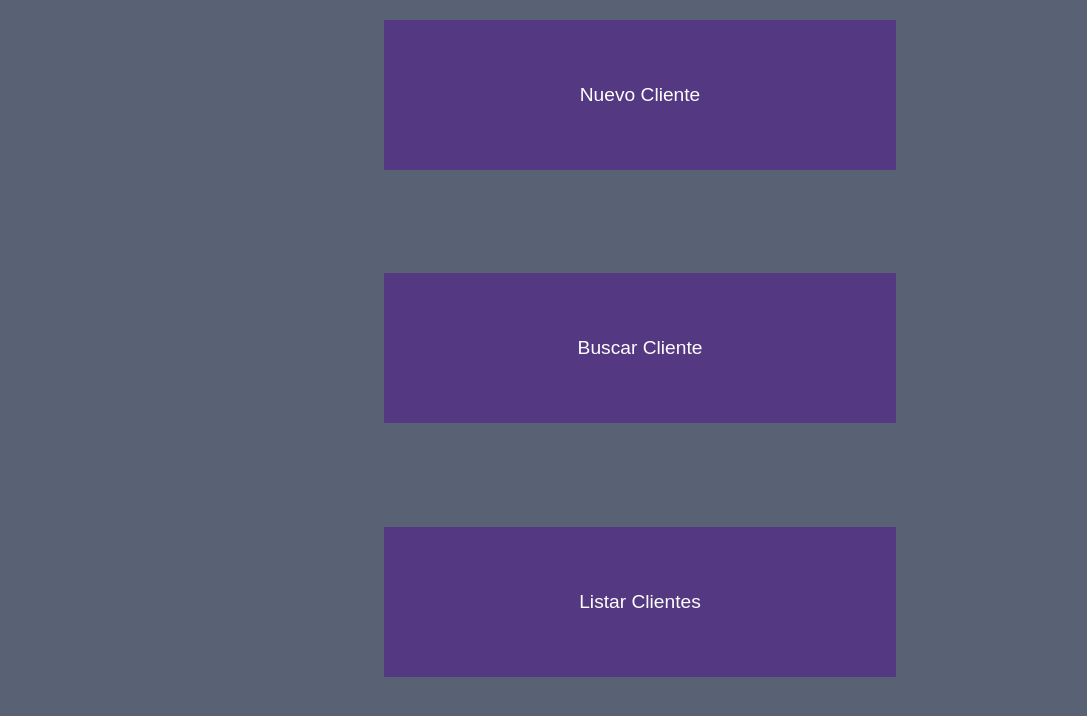
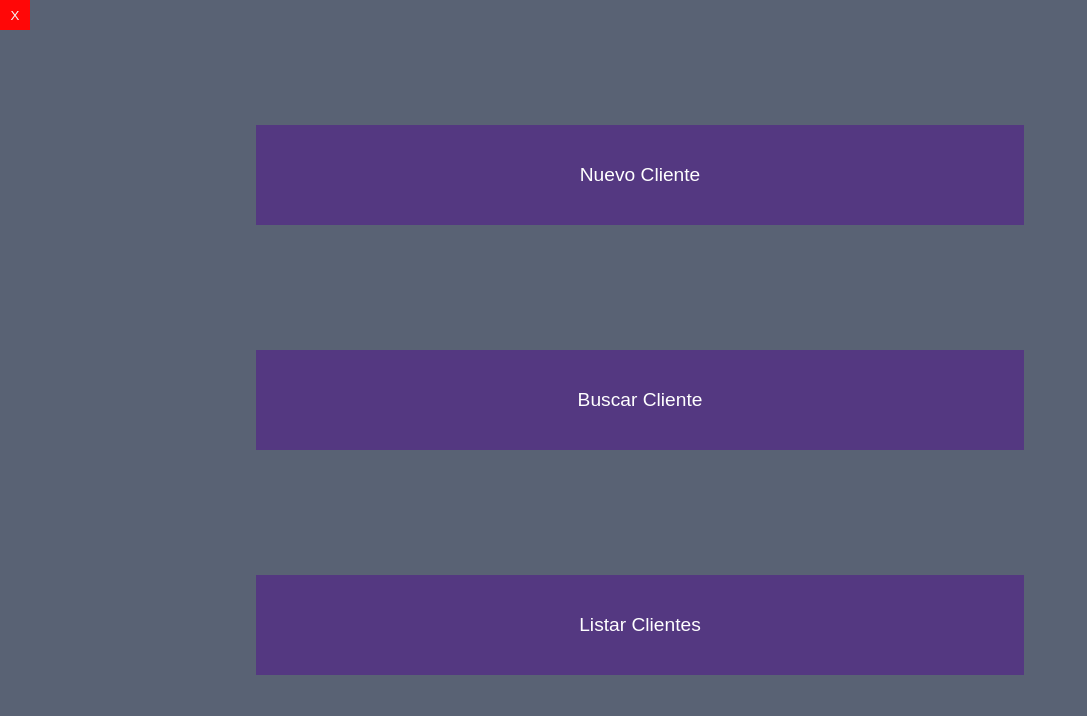
Before and after one commit to Francrodi/ClientManager, an Electron app: page src/sidebar.html in a window 1280 px wide. Shown: the whole page, without its empty margins (0-1087 px from the left). Drawn offline with Linux system fonts and the light colour scheme.

Commit message:
ipc sidebar + css

```diff
--- a/src/sidebar.css
+++ b/src/sidebar.css
@@ -4,22 +4,45 @@
     box-sizing: border-box;
 }
 
+body, html {
+    height: 100vh;
+}
+
 .botones {
     background-color: rgb(89, 98, 116);
-    height: 100vh;
-    padding: 20px;
-    display: grid;
-    grid-template-rows: 1fr 1fr 1fr;
-    justify-content: space-around;
-    align-content: space-around;
+    height: 100%;
+    display: flex;
+    flex-direction: column;
+    justify-content: space-evenly;
+    align-items: center;
 }
 
 .boton-principal {
-    width: 40vw;
-    height: 150px;
+    width: 60vw;
+    height: 100px;
     border: none;
     background-color: rgb(84, 56, 129);
     font-family: sans-serif;
     font-size: 1.2rem;
     color: white;
+    transition-duration: 0.1s;
 }
+
+.boton-principal:hover {
+    background-color: rgb(63, 22, 129);
+}
+
+.cerrar {
+    position: absolute;
+    top: 0;
+    left: 0;
+    width: 30px;
+    height: 30px;
+    border: none;
+    background: rgb(206, 2, 2);
+    color: whitesmoke;
+}
+
+.cerrar:hover {
+    background-color: rgb(255, 7, 7);
+}
--- a/src/sidebar.html
+++ b/src/sidebar.html
@@ -5,12 +5,17 @@
         <title>sidebar</title>
     </head>
     <body>
+        <button class="cerrar" id="btn-cerrar">X</button>
         <div class="botones">
-            <button class="boton-principal ncliente">Nuevo Cliente</button>
-            <button class="boton-principal bcliente">Buscar Cliente</button>
-            <button class="boton-principal lclientes">
-                Listar Clientes
-            </button>
+            <button class="boton-principal">Nuevo Cliente</button>
+            <button class="boton-principal">Buscar Cliente</button>
+            <button class="boton-principal">Listar Clientes</button>
         </div>
     </body>
+    <script>
+        const { ipcRenderer } = require('electron');
+        document.getElementById('btn-cerrar').addEventListener('click', () => {
+            ipcRenderer.send('cerrar');
+        });
+    </script>
 </html>
```
Also changed, not shown: main.js (+31 -15 lines).
